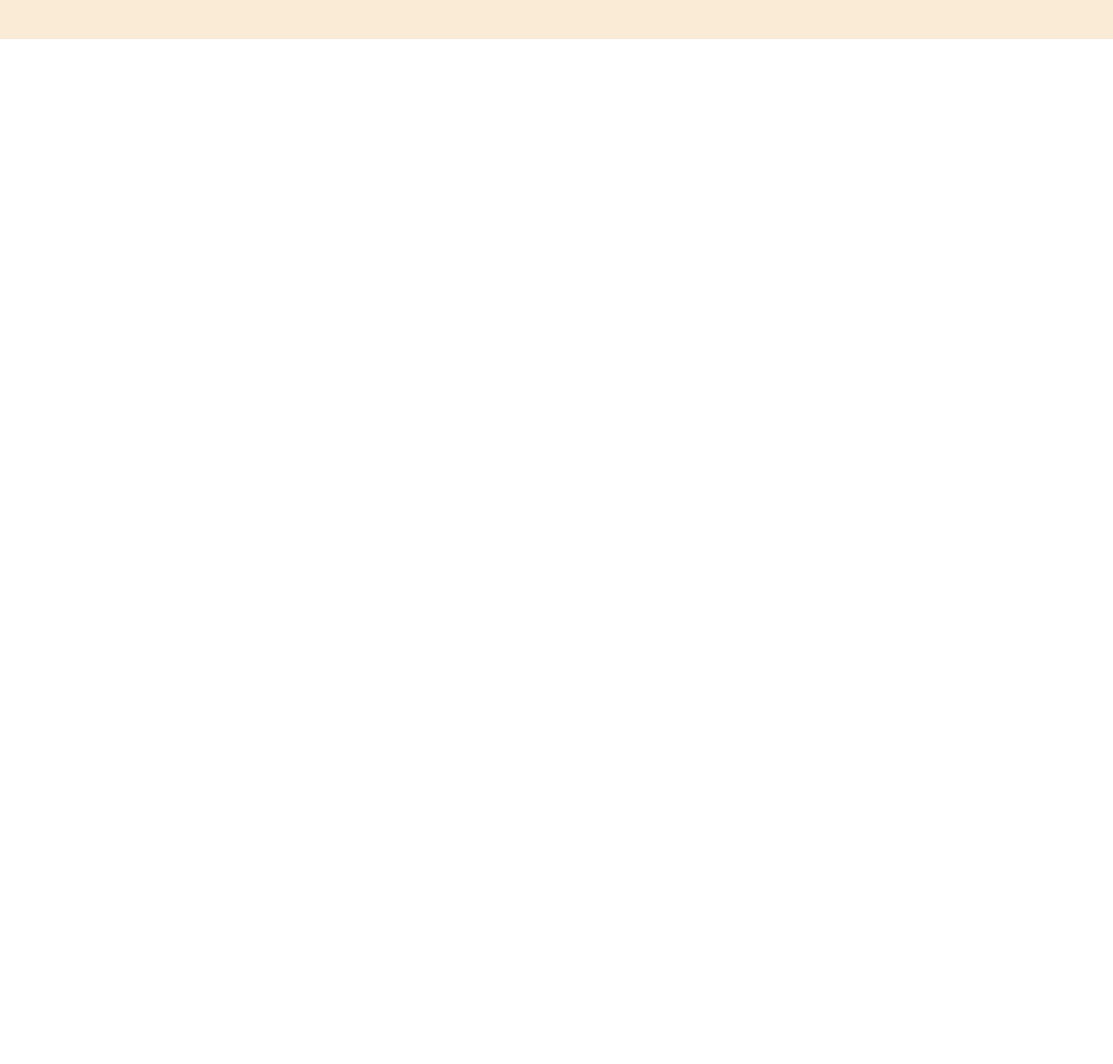
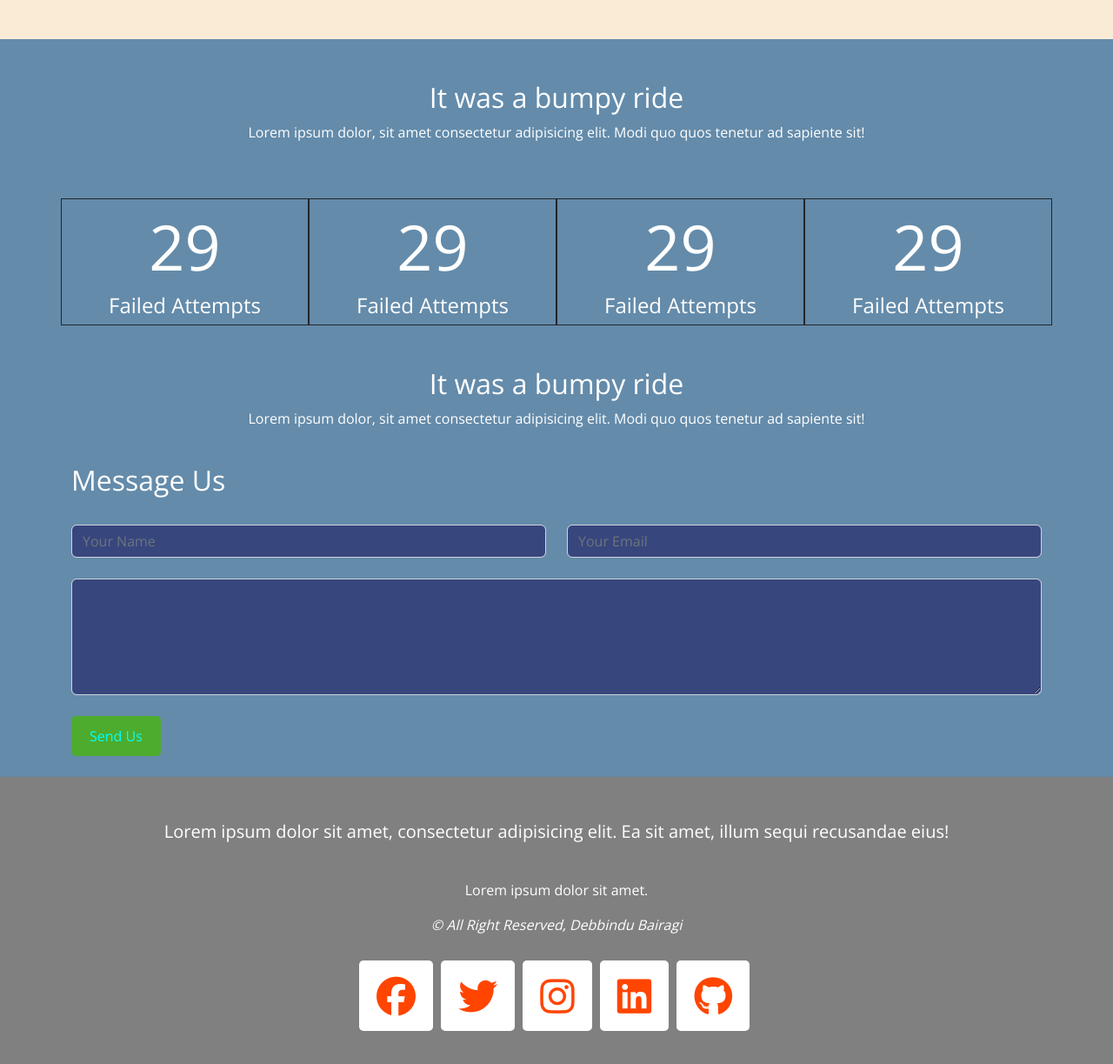
Before and after one commit to debbairagi/profile, a plain HTML site: page index.html in a window 1280 px wide. Shown: the part 2792-4015 px from the top of the page at 87% size. Before the commit the page ends 2837 px from the top, so only its background shows below. Drawn offline with nearby package versions, Linux system fonts and the light colour scheme.

Commit message:
updated all except header

```diff
--- a/css/style.css
+++ b/css/style.css
@@ -127,3 +127,32 @@ body{
     background-color: antiquewhite;
 
 }
+
+.contact-section{
+    background-color: #648baa;
+}
+.contact-section .inner-col{
+    background-color: rgb(56, 70, 126);
+}
+.send-us{
+    border-radius: 5px;
+    color: aqua;
+    background-color: rgb(77, 172, 45);
+    padding: 10px 20px;
+}
+
+.footer-section .icon-div{
+    margin-top: 20px;
+    align-items: center;
+    text-align: center;
+    padding-bottom: 20px;
+}
+.footer-section a{
+    font-size: 45px;
+    background-color: white;
+    color: orangered;
+    border-radius: 5px;
+    margin-right: 5px;
+    padding: 10px 20px;
+
+}
--- a/index.html
+++ b/index.html
@@ -230,7 +230,94 @@
     </div>
   </section>
   <!-- end of the portfolio section -->
+  <!-- =============================== -->
+  <!-- start of the contact section -->
+  <section class="contact-section py-4" id="Contact">
+    <div class="container text-white">
+      <div class="row py-4">
+        <div class="col m-auto text-center">
+          <h2>It was a bumpy ride</h2>
+          <p>Lorem ipsum dolor, sit amet consectetur adipisicing elit. Modi quo quos tenetur ad sapiente sit!</p>
+        </div>
+      </div>
+      <div class="row py-4">
+        <div class="col-sm-3 text-center mr-1 border border-dark">
+          <span style="font-size: 72px ;">29</span>
+          <h4>Failed Attempts</h4>
+        </div>
+        <div class="col-sm-3 text-center mr-1 border border-dark">
+          <span style="font-size: 72px ;">29</span>
+          <h4>Failed Attempts</h4>
+        </div>
+        <div class="col-sm-3 text-center mr-1 border border-dark">
+          <span style="font-size: 72px ;">29</span>
+          <h4>Failed Attempts</h4>
+        </div>
+        <div class="col-sm-3 text-center border border-dark">
+          <span style="font-size: 72px ;">29</span>
+          <h4>Failed Attempts</h4>
+        </div>
+      </div>
+      <div class="row py-4">
+        <div class="col m-auto text-center">
+          <h2 class="font-weight-bolder">It was a bumpy ride</h2>
+          <p>Lorem ipsum dolor, sit amet consectetur adipisicing elit. Modi quo quos tenetur ad sapiente sit!</p>
+        </div>
+      </div>
+      <div class="row">
+        <div class="col">
+          <h2>Message Us</h2>
+        </div>
+      </div>
+      <form action="form.php">
+        <div class="row py-4">
+          <div class="col-md-6">
+            <input type="text" class="form-control inner-col" placeholder="Your Name">
+          </div>
+          <div class="col-md-6">
+            <input type="text" class="form-control inner-col" placeholder="Your Email">
+          </div>
+        </div>
+        <div class="row">
+          <div class="col">
+            <textarea name="" class="form-control inner-col"  id="" cols="30" rows="5" placeholder="Your Massage">
+            </textarea>
+          </div>
+        </div>
+        <div class="row">
+          <div class="col">
+            <button class="mt-4 btn send-us">
+              Send Us
+          </button>
+        </div>
+        </div>
+      </form>
 
+    </div>
+  </section>
+  <!-- end of the contact section -->
+  <!-- =============== -->
+  <!-- start of the footer section -->
+  <section class="footer-section py-4" style="background-color:grey ;" id="Footer">
+    <div class="row text-center text-white">
+      <p class="py-4" style="font-size: 20px ;">Lorem ipsum dolor sit amet, consectetur adipisicing elit. Ea sit amet, illum sequi recusandae eius!</p>
+      <br>
+      <p>Lorem ipsum dolor sit amet.</p>
+      <p style="font-style: italic;">&copy; All Right Reserved, Debbindu Bairagi</p>
+    </div>
+    <div class="row m-auto d-flex">
+      <div class="col align-items-center">
+        <div class="icon-div">
+          <a href="#"><i class="fa-brands fa-facebook"></i></a>
+          <a href="#"><i class="fa-brands fa-twitter"></i></a>
+          <a href="#"><i class="fa-brands fa-instagram"></i></a>
+          <a href="#"><i class="fa-brands fa-linkedin"></i></a>
+          <a href="#"><i class="fa-brands fa-github"></i></a>
+        </div>
+      </div>
+    </div>
+  </section>
+  <!-- end of the footer section -->
 
   <!-- Java Script CDN -->
   <script src="https://cdn.jsdelivr.net/npm/bootstrap@5.2.0-beta1/dist/js/bootstrap.bundle.min.js"></script>
```
